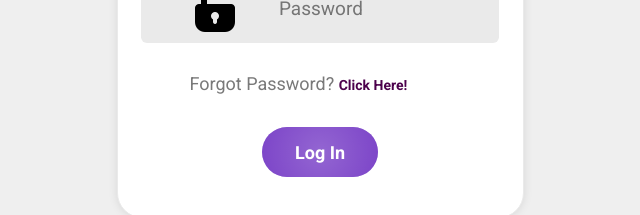
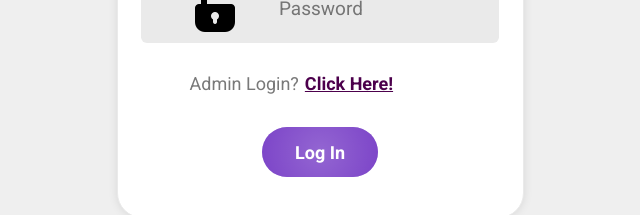
Before and after one commit to ParcelManagment/Website_Frontend, a React (Create React App) app in the folder Parcel_Management_System/: page / in a window 1280 px wide. Shown: the part 471-686 px from the top of the page, without its empty margins (320-960 px from the left). Built offline with nearby package versions, Linux system fonts and the light colour scheme.

Commit message:
Update UI:

```diff
--- a/Parcel_Management_System/src/Components/LoginSignup/LoginSignup.css
+++ b/Parcel_Management_System/src/Components/LoginSignup/LoginSignup.css
@@ -123,21 +123,29 @@
   }
 
   /* Forgot password styles */
-  .forgot-password {
-    padding-left: 62px;
-    margin-top: 27px;
-    color: #797979;
-    font-size: 18px;
-  }
+    .forgot-password {
+      padding-left: 2px;
+      margin-top: 27px;
+      color: #797979;
+      font-size: 18px;
+      text-align: left; /* Align text to the left */
+      width: 100%; /* Ensure the container takes up full width */
+
+    }
 
   .forgot-password span {
     color: #4c004c;
     cursor: pointer;
     font-size: 14px;
-    width: 100%;
-
     font-weight: 700;
   }
+
+  .admin-login-link {
+    margin-left: 6px;
+    color: #4c004c;
+    font-weight: 700;
+  }
+
 
   /* Submit button styles */
   .submit-container {
--- a/Parcel_Management_System/src/Components/LoginSignup/LoginSignup.jsx
+++ b/Parcel_Management_System/src/Components/LoginSignup/LoginSignup.jsx
@@ -40,7 +40,7 @@ const LoginSignup = () => {
 
     useEffect(() => {
         validateLoginEmployeeId();
-        validatePassword();
+        /*validatePassword();*/
     }, [employeeId, password]);
 
     const handleSignup = async () => {
@@ -99,6 +99,7 @@ const LoginSignup = () => {
     };
 
     // Validation functions for Sign Up
+    /*
     const validateSignupEmployeeId = () => {
         if (employeeId.length !== 5) {
             setSignupEmployeeIdError('Employee ID must be 5 digits');
@@ -135,13 +136,15 @@ const LoginSignup = () => {
             return true;
         }
     };
+    */
 
+    /*
     const validateSignupFields = () => {
         const isEmployeeIdValid = validateSignupEmployeeId();
         const isPasswordValid = validatePassword();
         return isEmployeeIdValid && isPasswordValid && fname !== '' && lname !== '' && station !== '';
     };
-
+    */
     // Validation functions for Log In
     const validateLoginEmployeeId = () => {
         if (employeeId.length !== 5) {
@@ -164,9 +167,9 @@ const LoginSignup = () => {
         if (field === 'employeeId') {
             validateLoginEmployeeId();
         } else if (field === 'password') {
-            validatePassword();
+            /*validatePassword();*/
         } else if (field === 'signupEmployeeId') {
-            validateSignupEmployeeId();
+            /*validateSignupEmployeeId();*/
         }
     };
 
@@ -271,10 +274,20 @@ const LoginSignup = () => {
                     {passwordError && touched.password && <div className="validation-message">{passwordError}</div>}
                 </div>
                 {action === "Login" && (
-                    <div className="forgot-password">
-                        Forgot Password? <span onClick={() => navigate('/forgetpassword')}>Click Here!</span>
-                    </div>
-                )}
+                <div className="forgot-password">
+                    Admin Login?
+                    <a
+                    href="http://ec2-13-53-200-229.eu-north-1.compute.amazonaws.com/"
+                    target="_blank"
+                    rel="noopener noreferrer"
+                    className="admin-login-link"
+                    >
+                Click Here!
+                    </a>
+             </div>
+)}
+
+
                 <div className="submit-container">
 
                     <div
--- a/Parcel_Management_System/src/Components/ProfilePage/ProfilePage.css
+++ b/Parcel_Management_System/src/Components/ProfilePage/ProfilePage.css
@@ -1,27 +1,32 @@
 /* Ensure the profile page is not hidden under the navigation bar */
-.profile-page {
+.profile-page1 {
     display: flex;
-    justify-content: center;
-    align-items: center;
+    justify-content: center;         /* Center items horizontally */
+    align-items: center;         /* Align items to the start */
     flex-direction: column;
     background-color: #ffffff;
     border-radius: 20px;
     padding: 20px;
     width: 100%;
-    margin-top: 50px; /* Adjust the margin as needed */
-    padding-top: 480px; /* Add padding to account for the height of the navbar */
+    margin-top: 180px;               /* Space below the navbar */
+    padding-top: 20px;              /* Reduced padding-top to avoid cover */
     box-sizing: border-box;
-    height: auto; /* Adjust this to prevent content cut-off */
+    /* You can adjust height if necessary, but it’s better to let it grow with content */
+    height: auto;                    /* Allow the height to adjust based on content */
 }
 
 /* Ensure the top part of the profile is not cut off */
-.profile-page h1 {
+.profile-page1 h1 {
     color: #4c41a2;
     font-size: 32px;
     font-weight: 700;
     margin-top: 0;
-    margin-bottom: 10px;
+    margin-bottom: 20px;
+    text-align: center !important;
 }
+
+/* Other styles remain the same */
+
 
 .profile-photo-container {
     margin-bottom: 20px;
@@ -48,7 +53,8 @@
     padding: 20px;
     border-radius: 16px;
     box-shadow: 0 0 10px rgba(0, 0, 0, 0.1);
-    width: 350px !important; /* Adjust the width as desired */
+    width: 100%; /* Set width to 100% to take available space */
+    max-width: 350px; /* Limit max width for better layout */
     font-size: 18px;
     text-align: left;
     margin: 0 auto; /* Center the box horizontally */
@@ -56,7 +62,7 @@
 
 
 .logout-button {
-    margin-top: 15px;
+    margin-top: 20px; /* Added margin for spacing */
     padding: 10px 20px;
     background-color: #3498db;
     color: #fff;
@@ -78,18 +84,18 @@
 .detail-row {
     display: flex;
     align-items: center;
-    margin-bottom: 10px;
+    margin-bottom: 15px;
     color: #000000;
 }
 
 .label {
     min-width: 120px;
     text-align: left;
+    font-weight: bold;
 }
 
 .colon {
-    margin-right: 10px;
-    text-align: center;
+    margin: 0 10px; /* Consistent margin for better alignment */
     flex-shrink: 0;
 }
 
```
